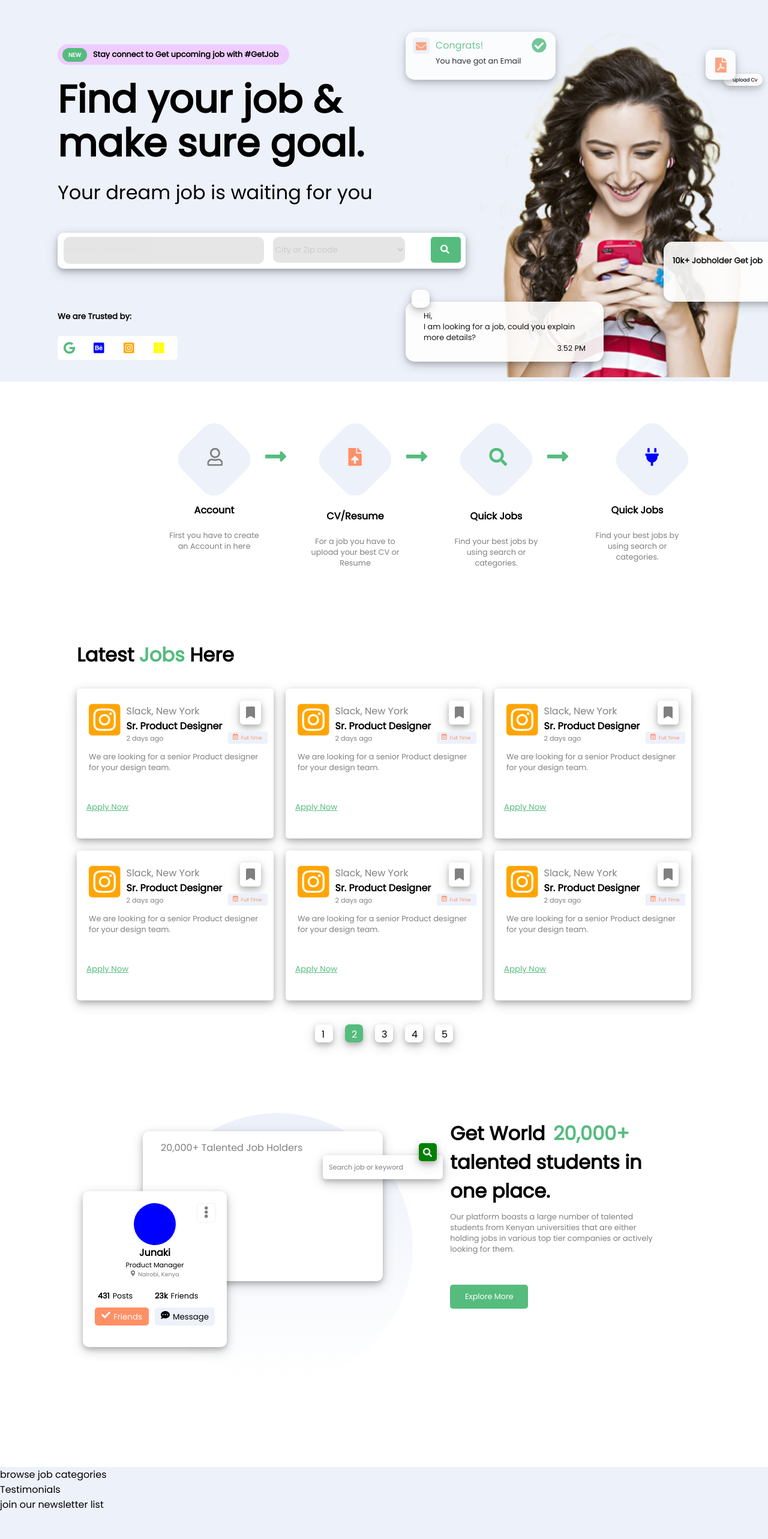
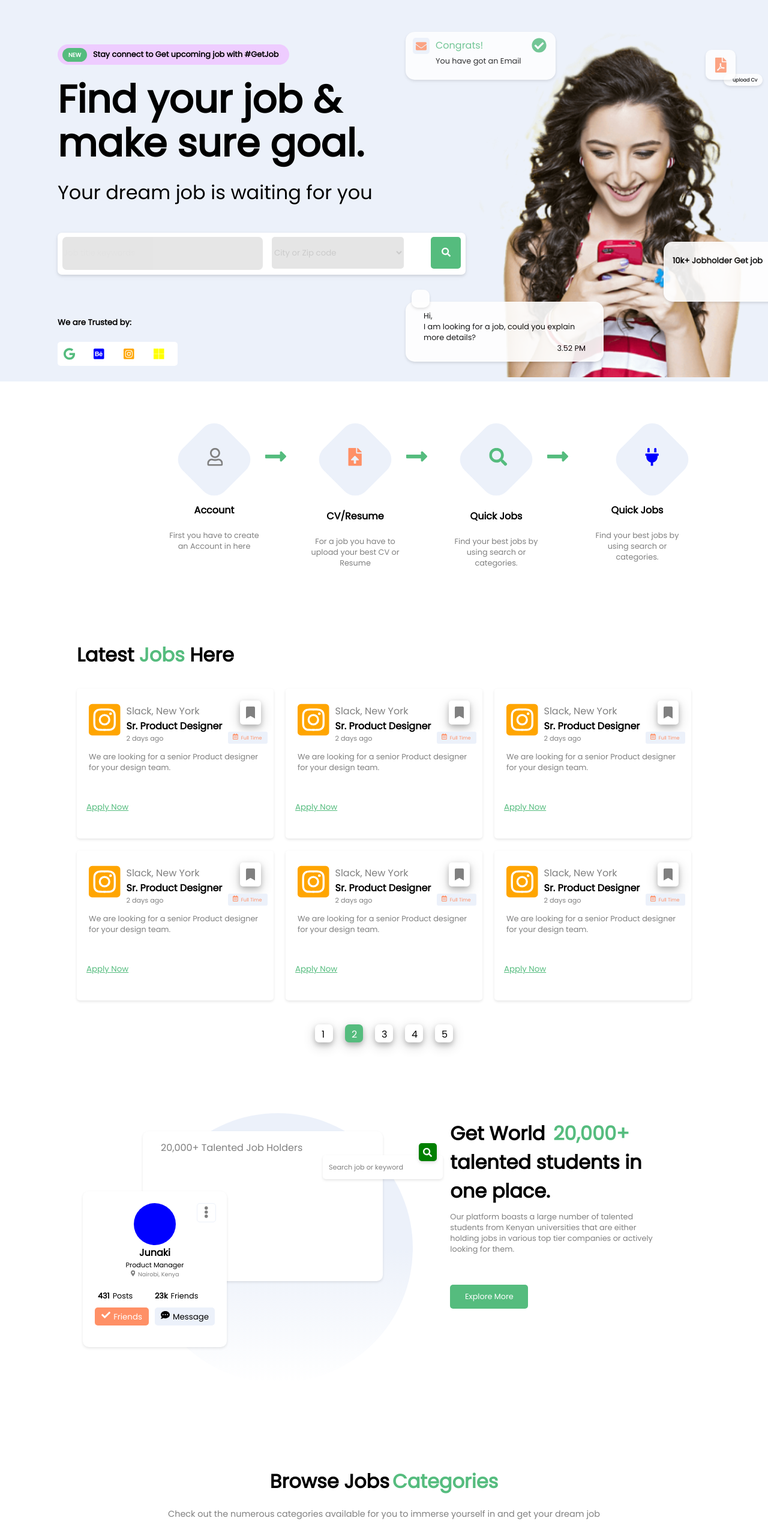
Before and after one commit to manuzcheruz/handshake-react, a React (Create React App) app: page / in a window 1280 px wide. Shown: the part 200-2766 px from the top of the page at 60% size. Before the commit the page ends 2721 px from the top, so only its background shows below. Built offline with nearby package versions, Linux system fonts and the light colour scheme.

Commit message:
category done

```diff
--- a/src/Assets/icons/index.js
+++ b/src/Assets/icons/index.js
@@ -77,3 +77,7 @@ export {
 export {
     default as Marker
 } from './marker'
+
+export {
+    default as Gears
+} from './gears'
--- /dev/null
+++ b/src/components/LandingPage/CategorySection/CategoryCard/CategoryCard.css
@@ -0,0 +1,38 @@
+.cat-card {
+    width: 100%;
+    height: 250px;
+    box-shadow: 0 2px 4px 0 rgba(0, 0, 0, 0.1);
+}
+
+.cat-card:hover {
+    border-bottom: 3px solid green;
+    box-shadow: 0 4px 8px 0 rgba(0, 0, 0, 0.2),
+    0 6px 20px 0 rgba(0, 0, 0, 0.19);
+}
+
+.cat-card .cat-card-body {
+    padding: 30px;
+}
+.cat-card .cat-card-body .cat-card-icon {
+    margin-left: 50px;
+    height: 100px;
+    width: 100px;
+    border-radius: 50%;
+    background-color: #ECF1FA;
+}
+
+/* .cat-card .cat-card-body .cat-card-icon .icon-gear {
+
+} */
+
+.cat-card .cat-card-body .cat-card-title {
+    margin-top: 10px;
+    font-size: 1rem;
+    font-weight: bold;
+}
+
+.cat-card .cat-card-body .cat-card-subtitle {
+    margin-top: 10px;
+    font-size: 0.9rem;
+    color: grey;
+}
--- /dev/null
+++ b/src/components/LandingPage/CategorySection/CategoryCard/CategoryCard.js
@@ -0,0 +1,26 @@
+import React from 'react'
+import { Gears } from '../../../../Assets/icons'
+
+import './CategoryCard.css'
+
+function CategoryCard() {
+    return (
+        <div className="cat-card">
+            <div className="cat-card-body">
+                <div className="cat-card-icon">
+                    <div className="icon-gear">
+                        <Gears height={50} color="#55BC7E" />
+                    </div>
+                </div>
+                <div className="cat-card-title">
+                    Programming & Tech
+                </div>
+                <div className="cat-card-subtitle">
+                    1000+ new posted jobs
+                </div>
+            </div>
+        </div>
+    )
+}
+
+export default CategoryCard
--- /dev/null
+++ b/src/components/LandingPage/CategorySection/CategorySection.css
@@ -0,0 +1,28 @@
+.category-wrapper {
+    width: 80%;
+    text-align: center;
+    height: 700px;
+}
+
+.category-wrapper .title {
+    font-size: 2rem;
+    font-weight: bold;
+}
+
+.category-wrapper .title span {
+    margin-left: 5px;
+    color: #55BC7E;
+}
+
+.category-wrapper .subtitle {
+    margin-top: 20px;
+    font-size: 0.9rem;
+    color: grey;
+}
+
+.category-wrapper .categories {
+    display: grid;
+    grid-gap: 15px;
+    grid-template-columns: repeat(4, 1fr);
+    margin-top: 40px;
+}
--- a/src/components/LandingPage/CategorySection/CategorySection.js
+++ b/src/components/LandingPage/CategorySection/CategorySection.js
@@ -1,9 +1,32 @@
 import React from 'react'
+import CategoryCard from './CategoryCard/CategoryCard'
+
+import './CategorySection.css'
 
 function CategorySection() {
     return (
-        <div>
-            browse job categories
+        <div className="section" style={{backgroundColor: 'white'}}>
+            <div className="container">
+                <div className="category-wrapper">
+                    <div className="title">
+                        Browse Jobs
+                        <span>Categories</span>
+                    </div>
+                    <div className="subtitle">
+                        Check out the numerous categories available for you to immerse yourself in and get your dream job
+                    </div>
+                    <div className="categories">
+                        <CategoryCard />
+                        <CategoryCard />
+                        <CategoryCard />
+                        <CategoryCard />
+                        <CategoryCard />
+                        <CategoryCard />
+                        <CategoryCard />
+                        <CategoryCard />
+                    </div>
+                </div>
+            </div>
         </div>
     )
 }
--- a/src/components/LandingPage/ExploreStudentSection/ExploreStudentSection.css
+++ b/src/components/LandingPage/ExploreStudentSection/ExploreStudentSection.css
@@ -11,7 +11,7 @@
 }
 
 .student-display .circle {
-    background-image: linear-gradient(#ECF1FA, white);
+    background-image: linear-gradient(#ECF1FA, #ECF1FA, white);
     margin-left: 100px;
     border-radius: 50%;
     width: 450px;
@@ -25,9 +25,9 @@
     margin-top: 30px;
     margin-left: 100px;
     border-radius: 10px;
+    border: none;
     position: absolute;
-    box-shadow: 0 4px 8px 0 rgba(0, 0, 0, 0.2),
-    0 6px 20px 0 rgba(0, 0, 0, 0.19);
+    box-shadow: 0 2px 4px 0 rgba(0, 0, 0, 0.1)
 }
 
 .student-display .jobholders .title {
@@ -43,9 +43,9 @@
     height: 40px;
     margin-left: 400px;
     position: absolute;
-    box-shadow: 0 4px 8px 0 rgba(0, 0, 0, 0.2),
-    0 6px 20px 0 rgba(0, 0, 0, 0.19);
+    box-shadow: 0 2px 4px 0 rgba(0, 0, 0, 0.1);
     border-radius: 5px;
+    border: none;
     background-color: white;
     z-index: 2;
 }
@@ -66,8 +66,8 @@
     position: absolute;
     margin-top: 50px;
     z-index: 3;
-    box-shadow: 0 4px 8px 0 rgba(0, 0, 0, 0.2),
-    0 6px 20px 0 rgba(0, 0, 0, 0.19);
+    box-shadow: 0 2px 4px 0 rgba(0, 0, 0, 0.1),
+    0 3px 10px 0 rgba(0, 0, 0, 0.05);
 }
 
 .student-display .search-btn .icon-search {
@@ -84,8 +84,7 @@
     z-index: 3;
     position: absolute;
     margin-top: 130px;
-    box-shadow: 0 4px 8px 0 rgba(0, 0, 0, 0.2),
-    0 6px 20px 0 rgba(0, 0, 0, 0.19);
+    box-shadow: 0 2px 4px 0 rgba(0, 0, 0, 0.1)
 }
 
 .student-display .jobholder-profile .profile-wrapper .profile-top .profile-menu {
--- a/src/components/LandingPage/IntroSection/IntroSection.css
+++ b/src/components/LandingPage/IntroSection/IntroSection.css
@@ -46,32 +46,32 @@
     width: 680px;
     display: grid;
     grid-template-columns: 1fr 1fr 0.3fr;
-    height: 60px;
+    height: 70px;
     background-color: white;
-    border-radius: 10px;
-    box-shadow: 0 4px 8px 0 rgba(0, 0, 0, 0.2),
-    0 6px 20px 0 rgba(0, 0, 0, 0.19);
+    border-radius: 7px;
+    box-shadow: 0 2px 4px 0 rgba(0, 0, 0, 0.1),
+    0 3px 10px 0 rgba(0, 0, 0, 0.05);
 }
 
 .intro-wrapper .message .search-input input {
-    margin-left: 10px;
+    margin-left: 8px;
     margin-top: 7px;
-    height: 43px;
+    height: 53px;
     background-color: grey;
     opacity: 0.2;
     border: none;
-    border-radius: 10px;
+    border-radius: 7px;
     width: 330px;
 }
 
 .intro-wrapper .message .search-input select {
     margin-left: 15px;
     margin-top: 7px;
-    height: 43px;
+    height: 53px;
     background-color: grey;
     opacity: 0.2;
     border: none;
-    border-radius: 10px;
+    border-radius: 5px;
     width: 220px;
 }
 
@@ -79,7 +79,7 @@
     background-color: #55BC7E;
     margin-top: 7px;
     margin-left: 20px;
-    height: 43px;
+    height: 53px;
     width: 50px;
     /* padding: 9px; */
     border-radius: 5px;
@@ -113,8 +113,8 @@
     opacity: 0.8;
     border-radius: 15px;
     position: absolute;
-    box-shadow: 0 4px 8px 0 rgba(0, 0, 0, 0.2),
-    0 6px 20px 0 rgba(0, 0, 0, 0.19);
+    box-shadow: 0 2px 4px 0 rgba(0, 0, 0, 0.1),
+    0 3px 10px 0 rgba(0, 0, 0, 0.05);
     display: grid;
     grid-template-columns: 1fr 3fr 1fr;
 }
@@ -148,8 +148,8 @@
     opacity: 0.8;
     border-radius: 10px;
     position: absolute;
-    box-shadow: 0 4px 8px 0 rgba(0, 0, 0, 0.2),
-    0 6px 20px 0 rgba(0, 0, 0, 0.19);
+    box-shadow: 0 2px 4px 0 rgba(0, 0, 0, 0.1),
+    0 3px 10px 0 rgba(0, 0, 0, 0.05);
 }
 
 .intro-wrapper .image .upload {
@@ -163,8 +163,8 @@
     opacity: 0.8;
     border-radius: 10px;
     position: absolute;
-    box-shadow: 0 4px 8px 0 rgba(0, 0, 0, 0.2),
-    0 6px 20px 0 rgba(0, 0, 0, 0.19);
+    box-shadow: 0 2px 4px 0 rgba(0, 0, 0, 0.1),
+    0 3px 10px 0 rgba(0, 0, 0, 0.05);
 }
 
 .intro-wrapper .image .upload h6 {
@@ -184,8 +184,8 @@
     opacity: 0.9;
     border-radius: 5px;
     position: absolute;
-    box-shadow: 0 4px 8px 0 rgba(0, 0, 0, 0.2),
-        0 6px 20px 0 rgba(0, 0, 0, 0.19);
+    box-shadow: 0 2px 4px 0 rgba(0, 0, 0, 0.1),
+    0 3px 10px 0 rgba(0, 0, 0, 0.05);
 }
 
 .intro-wrapper .image .job-holder {
@@ -199,8 +199,8 @@
     opacity: 0.9;
     border-radius: 15px;
     position: absolute;
-    box-shadow: 0 4px 8px 0 rgba(0, 0, 0, 0.2),
-    0 6px 20px 0 rgba(0, 0, 0, 0.19);
+    box-shadow: 0 2px 4px 0 rgba(0, 0, 0, 0.1),
+    0 3px 10px 0 rgba(0, 0, 0, 0.05);
 }
 
 .intro-wrapper .image .mini-profile {
@@ -214,8 +214,8 @@
     opacity: 0.9;
     border-radius: 10px;
     position: absolute;
-    box-shadow: 0 4px 8px 0 rgba(0, 0, 0, 0.2),
-        0 6px 20px 0 rgba(0, 0, 0, 0.19);
+    box-shadow: 0 2px 4px 0 rgba(0, 0, 0, 0.1),
+    0 3px 10px 0 rgba(0, 0, 0, 0.05);
 }
 
 .intro-wrapper .image .mini {
@@ -229,8 +229,8 @@
     opacity: 0.9;
     border-radius: 15px;
     position: absolute;
-    box-shadow: 0 4px 8px 0 rgba(0, 0, 0, 0.2),
-    0 6px 20px 0 rgba(0, 0, 0, 0.19);
+    box-shadow: 0 2px 4px 0 rgba(0, 0, 0, 0.1),
+    0 3px 10px 0 rgba(0, 0, 0, 0.05);
 }
 
 .intro-wrapper .image .thumb {
--- a/src/components/LandingPage/IntroSection/IntroSection.js
+++ b/src/components/LandingPage/IntroSection/IntroSection.js
@@ -30,7 +30,7 @@ function IntroSection() {
                                 </select>
                             </div>
                             <span role="button">
-                                <div className="icon-search" style={{marginLeft: '16px', marginTop: '10px'}}>
+                                <div className="icon-search" style={{marginLeft: '18px', marginTop: '15px'}}>
                                     <Search color='white' height={15} />
                                 </div>
                             </span>
--- a/src/components/LandingPage/JobSection/JobCard/JobCard.css
+++ b/src/components/LandingPage/JobSection/JobCard/JobCard.css
@@ -5,13 +5,14 @@
     /* padding: 5px; */
     border: none;
     border-radius: 5px;
-    box-shadow: 0 4px 8px 0 rgba(0, 0, 0, 0.2),
-    0 6px 20px 0 rgba(0, 0, 0, 0.19);
+    box-shadow: 0 2px 4px 0 rgba(0, 0, 0, 0.1);
 }
 
 .card:hover {
     background-color: indigo;
     color: white !important;
+    box-shadow: 0 15px 4px 0 rgba(0, 0, 0, 0.1),
+    0 9px 30px 0 rgba(0, 0, 0, 0.19);
 }
 
 .card:hover .card-body-bottom .apply-button button {
```
Also changed, not shown: src/Assets/icons/gears.js (added, +17 -0 lines), 1 other file (tests, documents, lock files or other folders).
